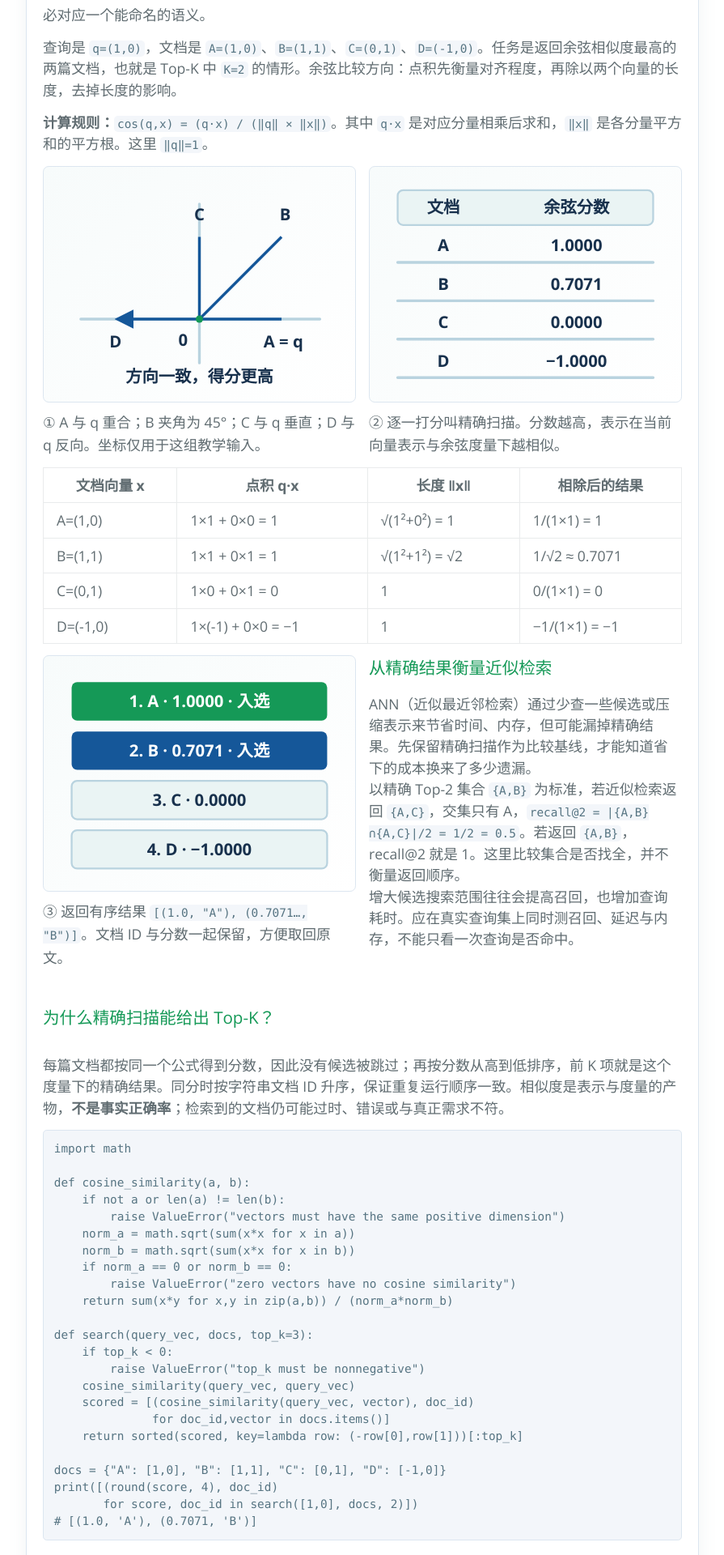
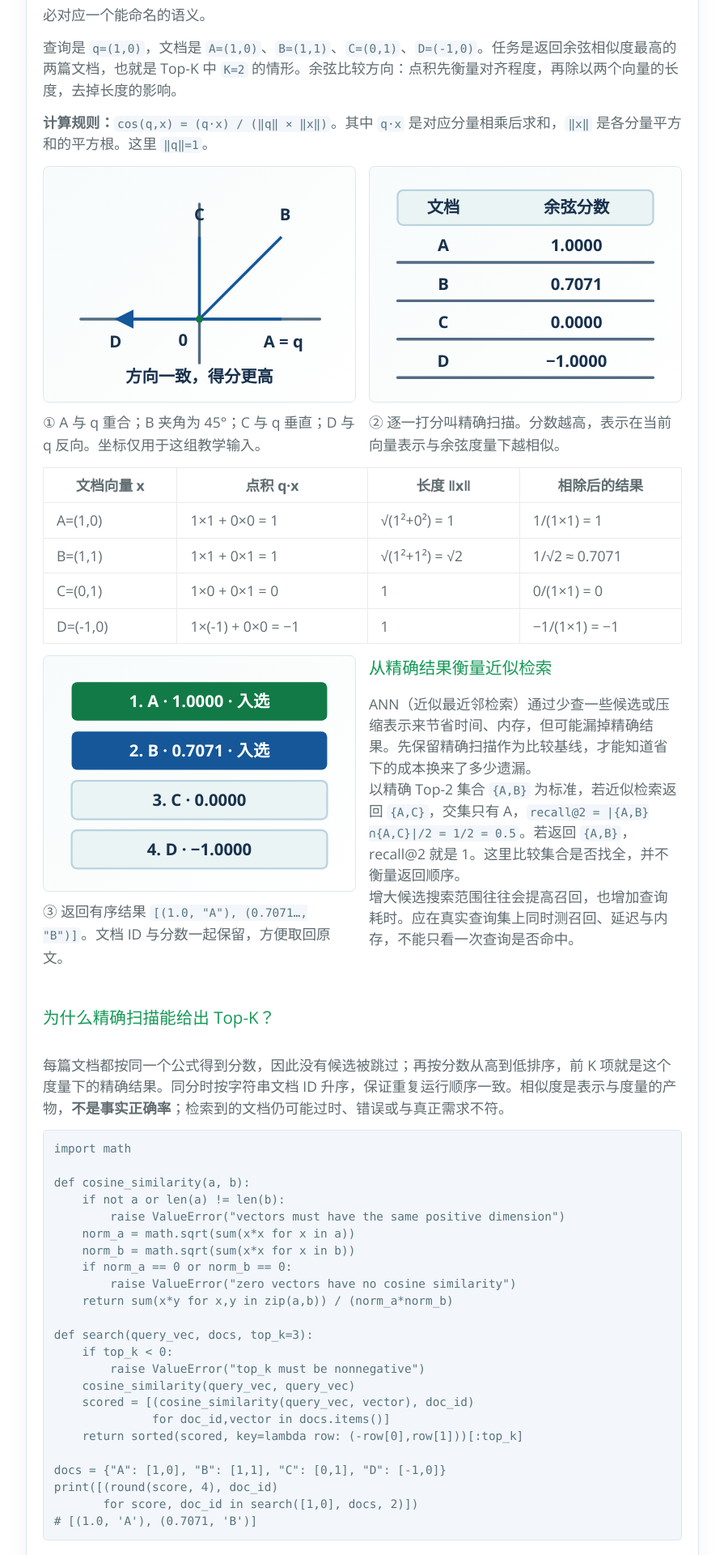
Before and after one commit to holiday-toby/holiday-toby.github.io, a Jekyll site: the page built from algorithms/ai.html, in a window 1280 px wide. Shown: the part 738-2658 px from the top of the page at 81% size, without its empty margins (192-1087 px from the left). Built offline with Jekyll 4.4.1, drawn with Linux system fonts in a browser that asks for light colours.

Commit message:
Improve algorithm diagram label and connection contrast

```diff
--- a/css/cayman.css
+++ b/css/cayman.css
@@ -994,6 +994,10 @@
   fill: #159957;
 }
 
+/* Keep algorithm result labels and semantic connections readable. */
+.algorithm-page .algorithm-visual .visual-accent { fill: #117a46; }
+.algorithm-page .algorithm-visual .visual-line { stroke: #536c84; }
+
 .algorithm-visual .visual-blue {
   fill: #155799;
 }
```
